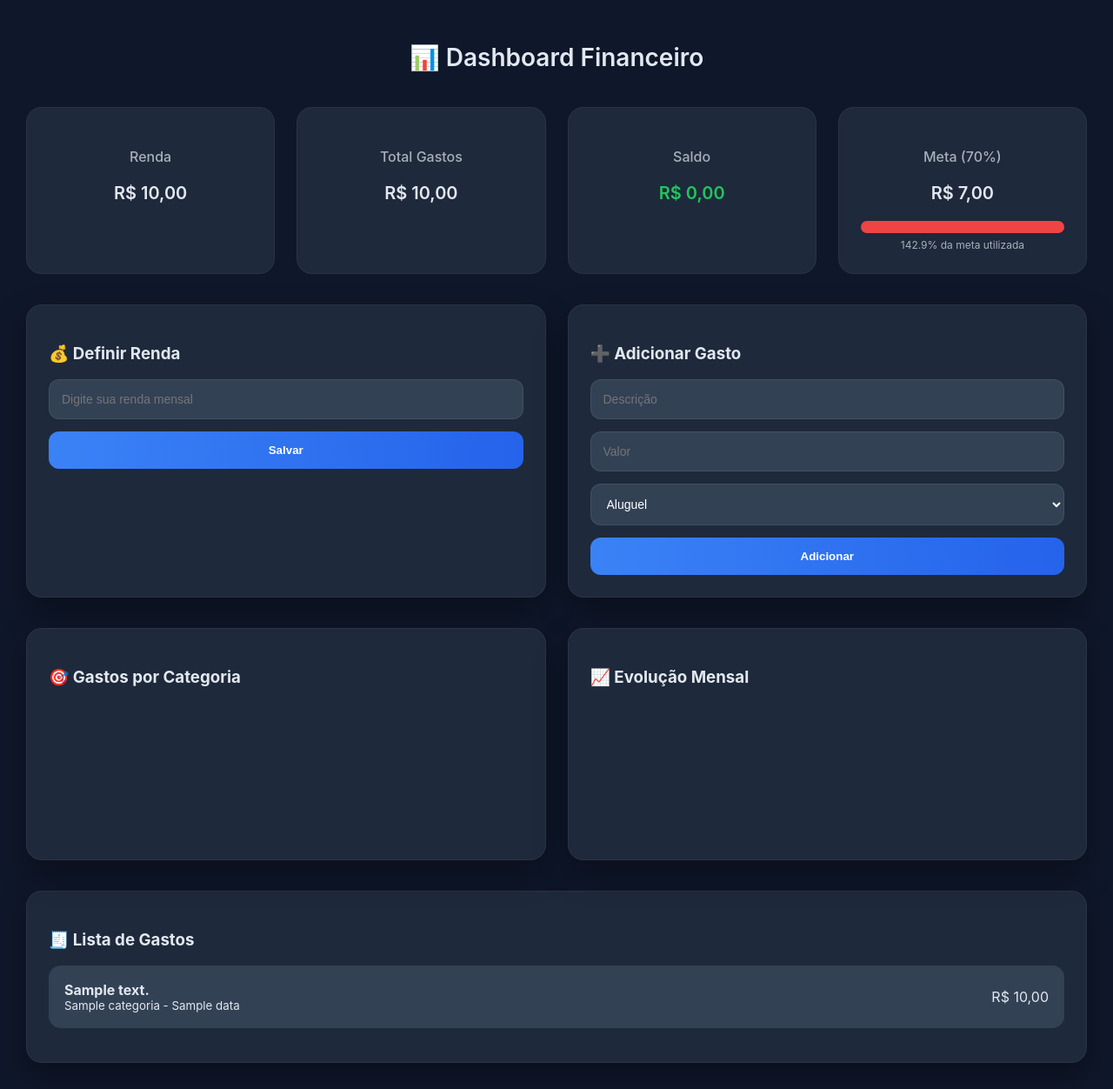
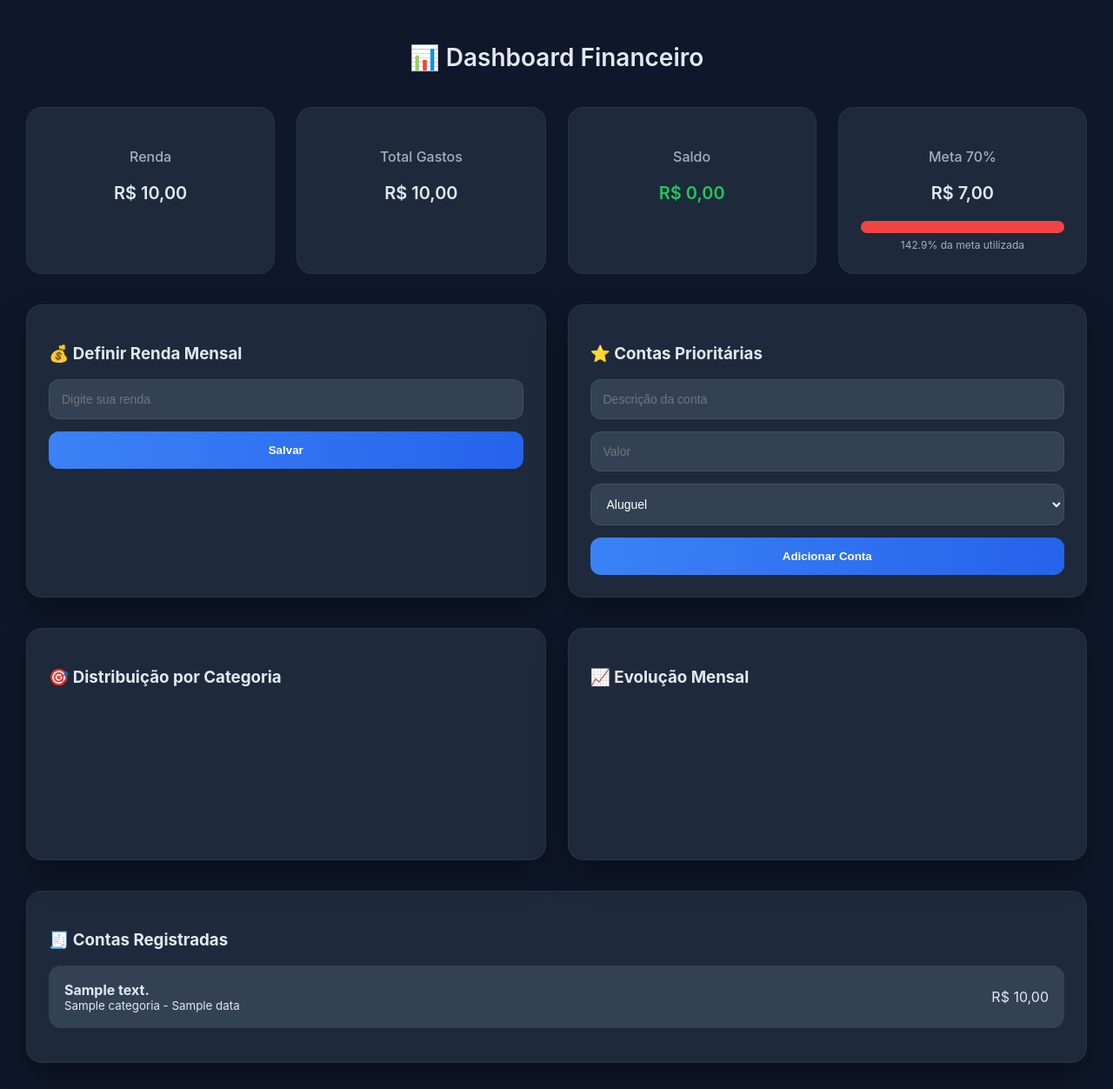
Before and after one commit to iproleplay/controle-financeiro, a Flask app: page /dashboard in a window 1280 px wide. Shown: the whole page at 87% size. Run offline with Flask 3, Linux system fonts and the light colour scheme; the visitor is signed in with stand-in values (Sample User, id 1); a database or web service that is not in the repository returns one stand-in record (values such as "Sample title"); a map, chart or similar area stays blank; some libraries are stand-ins or nearby versions.

Commit message:
dashboard completo corrigido

```diff
--- a/templates/dashboard.html
+++ b/templates/dashboard.html
@@ -89,11 +89,6 @@ input,select{
     margin-bottom:14px;
 }
 
-input:focus, select:focus{
-    outline:none;
-    border-color:#3b82f6;
-}
-
 button{
     width:100%;
     padding:14px;
@@ -122,12 +117,17 @@ button:hover{
     flex-wrap:wrap;
 }
 
-.gasto-info{display:flex; flex-direction:column;}
+.gasto-info{
+    display:flex;
+    flex-direction:column;
+}
 
 .red{color:#ef4444;}
 .green{color:#22c55e;}
 
-canvas{max-height:320px;}
+canvas{
+    max-height:300px;
+}
 
 @media(max-width:768px){
     body{padding:18px;}
@@ -163,7 +163,7 @@ canvas{max-height:320px;}
 </div>
 
 <div class="resumo-box">
-<h4>Meta (70%)</h4>
+<h4>Meta 70%</h4>
 <p>{{ meta | brl }}</p>
 <div class="progress">
 <div class="progress-bar"
@@ -181,19 +181,19 @@ style="width: {{ percentual_meta }}%; background: {{ '#ef4444' if percentual_met
 <div class="grid" style="grid-template-columns:repeat(auto-fit,minmax(320px,1fr)); margin-bottom:35px;">
 
 <div class="card">
-<h3>💰 Definir Renda</h3>
+<h3>💰 Definir Renda Mensal</h3>
 <form method="POST">
 <input type="hidden" name="tipo" value="renda">
-<input type="number" step="0.01" name="renda" placeholder="Digite sua renda mensal">
+<input type="number" step="0.01" name="renda" placeholder="Digite sua renda">
 <button>Salvar</button>
 </form>
 </div>
 
 <div class="card">
-<h3>➕ Adicionar Gasto</h3>
+<h3>⭐ Contas Prioritárias</h3>
 <form method="POST">
 <input type="hidden" name="tipo" value="gasto">
-<input type="text" name="descricao" placeholder="Descrição">
+<input type="text" name="descricao" placeholder="Descrição da conta">
 <input type="number" step="0.01" name="valor" placeholder="Valor">
 <select name="categoria">
 <option>Aluguel</option>
@@ -203,7 +203,7 @@ style="width: {{ percentual_meta }}%; background: {{ '#ef4444' if percentual_met
 <option>Mercado</option>
 <option>Outros</option>
 </select>
-<button>Adicionar</button>
+<button>Adicionar Conta</button>
 </form>
 </div>
 
@@ -213,7 +213,7 @@ style="width: {{ percentual_meta }}%; background: {{ '#ef4444' if percentual_met
 <div class="grid" style="grid-template-columns:repeat(auto-fit,minmax(320px,1fr)); margin-bottom:35px;">
 
 <div class="card">
-<h3>🎯 Gastos por Categoria</h3>
+<h3>🎯 Distribuição por Categoria</h3>
 <canvas id="graficoCategoria"></canvas>
 </div>
 
@@ -226,7 +226,7 @@ style="width: {{ percentual_meta }}%; background: {{ '#ef4444' if percentual_met
 
 <!-- LISTA -->
 <div class="card">
-<h3>🧾 Lista de Gastos</h3>
+<h3>🧾 Contas Registradas</h3>
 
 {% if gastos %}
 {% for g in gastos %}
@@ -239,16 +239,16 @@ style="width: {{ percentual_meta }}%; background: {{ '#ef4444' if percentual_met
 </div>
 {% endfor %}
 {% else %}
-<p>Nenhum gasto registrado.</p>
+<p>Nenhuma conta registrada.</p>
 {% endif %}
 
 </div>
 
 <script>
-const resumoCategoria = {{ resumo_categoria | tojson }};
-const evolucaoMensal = {{ evolucao_mensal | tojson }};
+const resumoCategoria = {{ resumo_categoria | tojson | safe }};
+const evolucaoMensal = {{ evolucao_mensal | tojson | safe }};
 
-if(resumoCategoria.length > 0){
+if(resumoCategoria && resumoCategoria.length > 0){
     new Chart(document.getElementById("graficoCategoria"),{
         type:"doughnut",
         data:{
@@ -261,7 +261,7 @@ if(resumoCategoria.length > 0){
     });
 }
 
-if(evolucaoMensal.length > 0){
+if(evolucaoMensal && evolucaoMensal.length > 0){
     new Chart(document.getElementById("graficoMensal"),{
         type:"line",
         data:{
```
